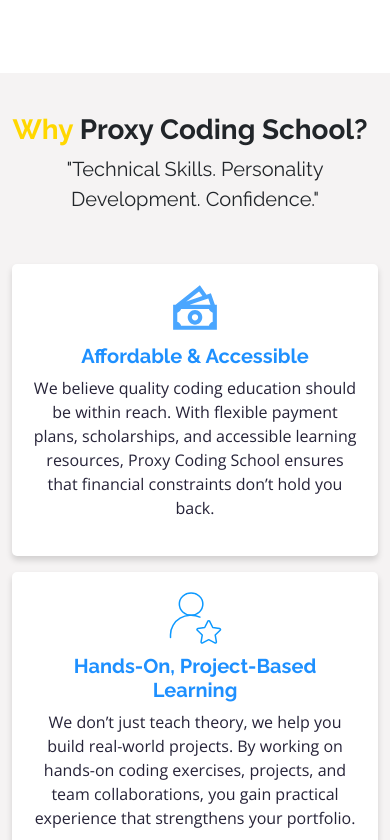
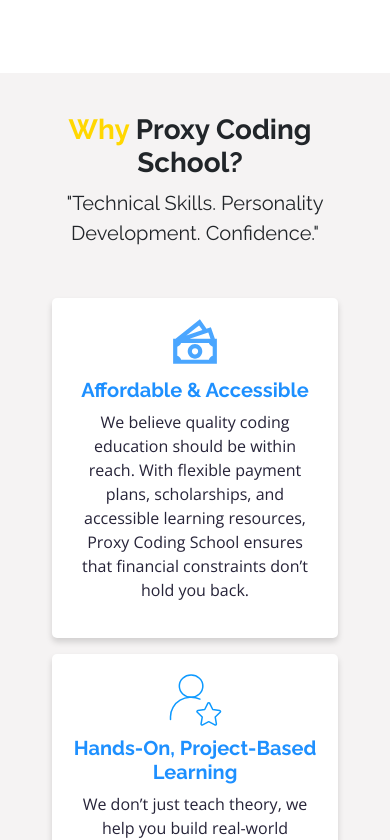
Before and after one commit to Ariyibi-Baseet/proxycodingschool, a React (Vite) app: page / in a window 390 px wide. Shown: the part 1692-2532 px from the top of the page. Built offline with nearby package versions, Linux system fonts and the light colour scheme.

Commit message:
work on navbar active links and other things

```diff
--- a/src/assets/css/FeaturesComp.css
+++ b/src/assets/css/FeaturesComp.css
@@ -1,6 +1,12 @@
 .features-section {
   padding: 40px 0;
   background-color: #f5f3f3;
+}
+
+@media screen and (max-width: 600px) {
+  .features-section {
+    padding: 40px 40px;
+  }
 }
 
 h1 {
```
